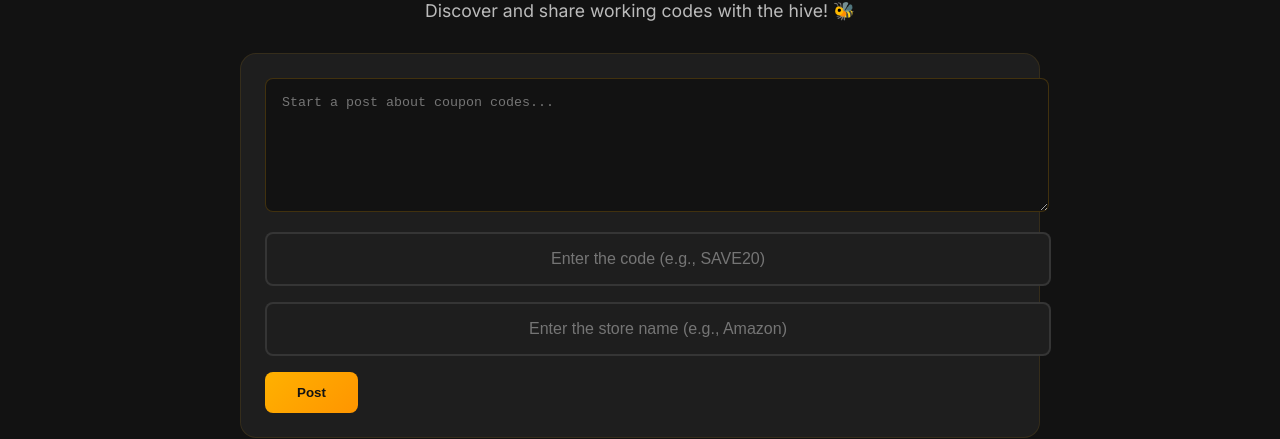
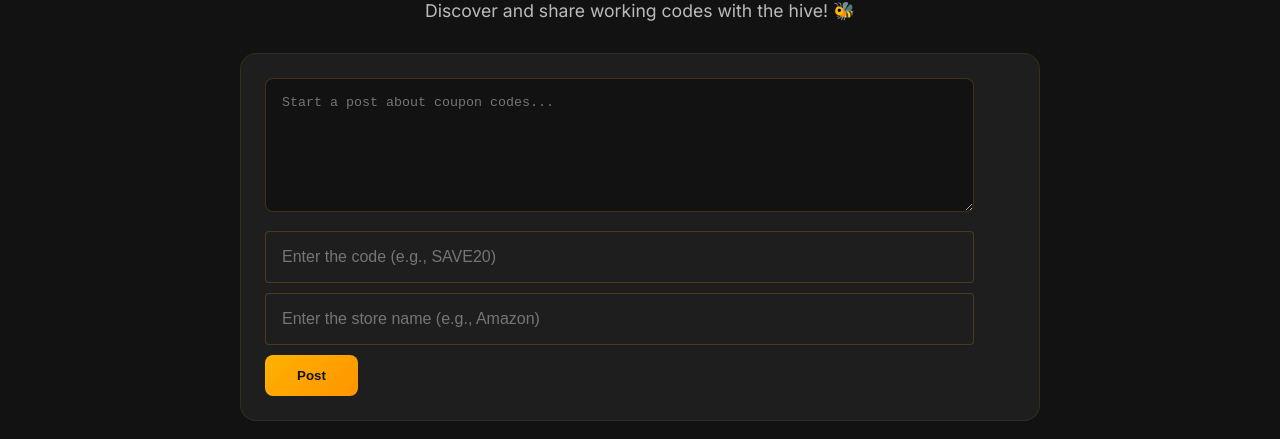
Before and after one commit to tobilobasalawu/NoBeesWax, a React (Vite) app in the folder frontend/: page /posts in a window 1280 px wide. Shown: the part 190-629 px from the top of the page. Built offline with nearby package versions, Linux system fonts and the light colour scheme; no server answers; the database is empty.

Commit message:
code and store name inputs field styling

```diff
--- a/frontend/src/pages/Posts.css
+++ b/frontend/src/pages/Posts.css
@@ -193,18 +193,6 @@
   border: 1px solid rgba(255, 177, 0, 0.1);
 }
 
-.new-post-input {
-  width: 100%;
-  background: var(--background-dark);
-  border: 1px solid rgba(255, 177, 0, 0.2);
-  border-radius: 0.5rem;
-  padding: 1rem;
-  color: var(--text-primary);
-  margin-bottom: 1rem;
-  resize: vertical;
-  min-height: 100px;
-}
-
 .add-post-button {
   background: var(--gradient-primary);
   color: var(--background-dark);
@@ -296,3 +284,29 @@
   transform: translateY(0);
   box-shadow: none;
 }
+
+.new-code-input,
+.new-store-input {
+    width: 90%;
+    margin: 10px 0;
+    padding: 10px;
+    font-size: 1rem;
+    border: 1px solid rgba(255, 177, 0, 0.2);
+    border-radius: 4px;
+    display: flex;
+    flex-direction: column;
+    justify-items: center;
+    align-items: center;
+}
+
+.new-post-input {
+  width: 90%;
+  background: var(--background-dark);
+  border: 1px solid rgba(255, 177, 0, 0.2);
+  border-radius: 0.5rem;
+  padding: 1rem;
+  color: var(--text-primary);
+  margin-bottom: 0.3rem;
+  resize: vertical;
+  min-height: 100px;
+}
```
